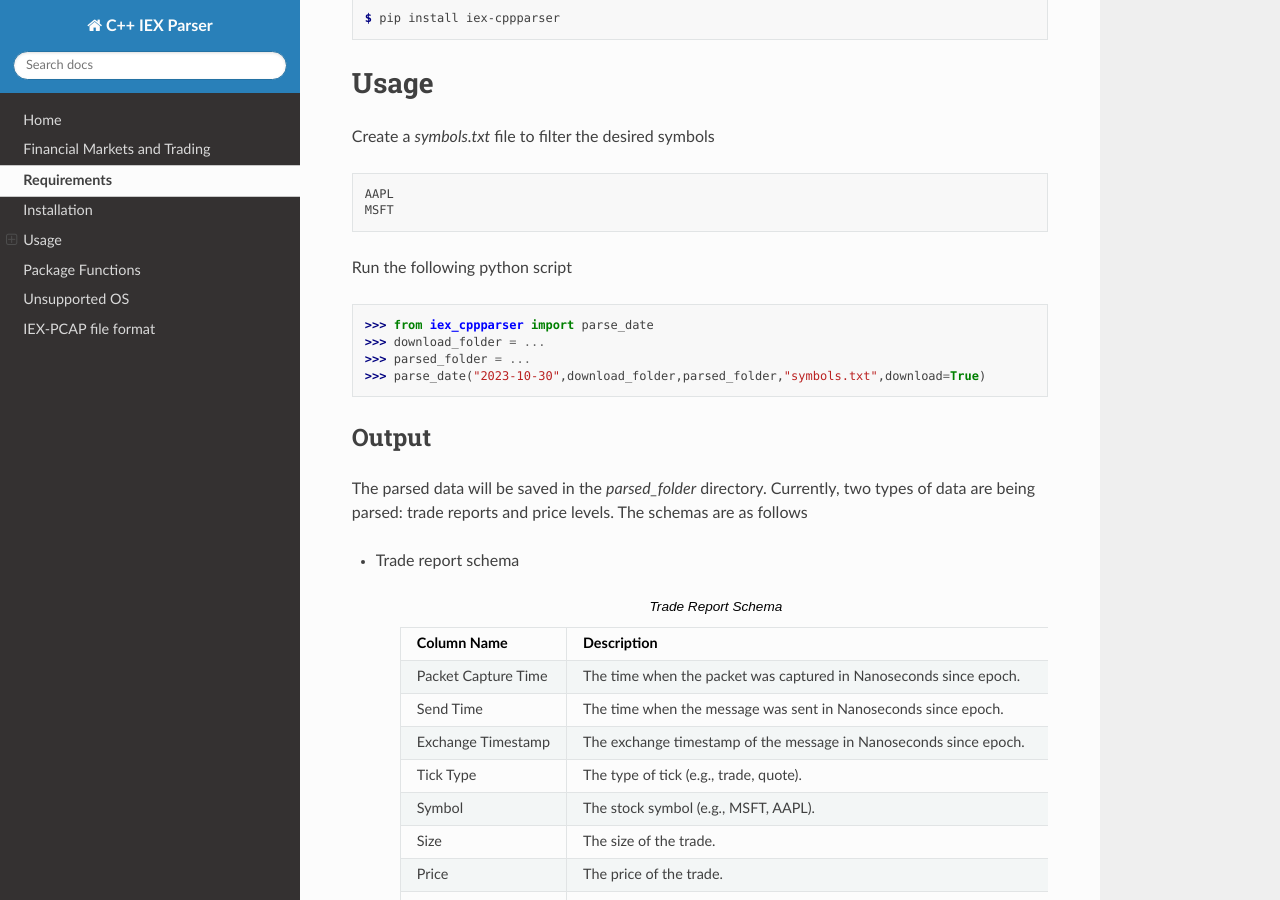
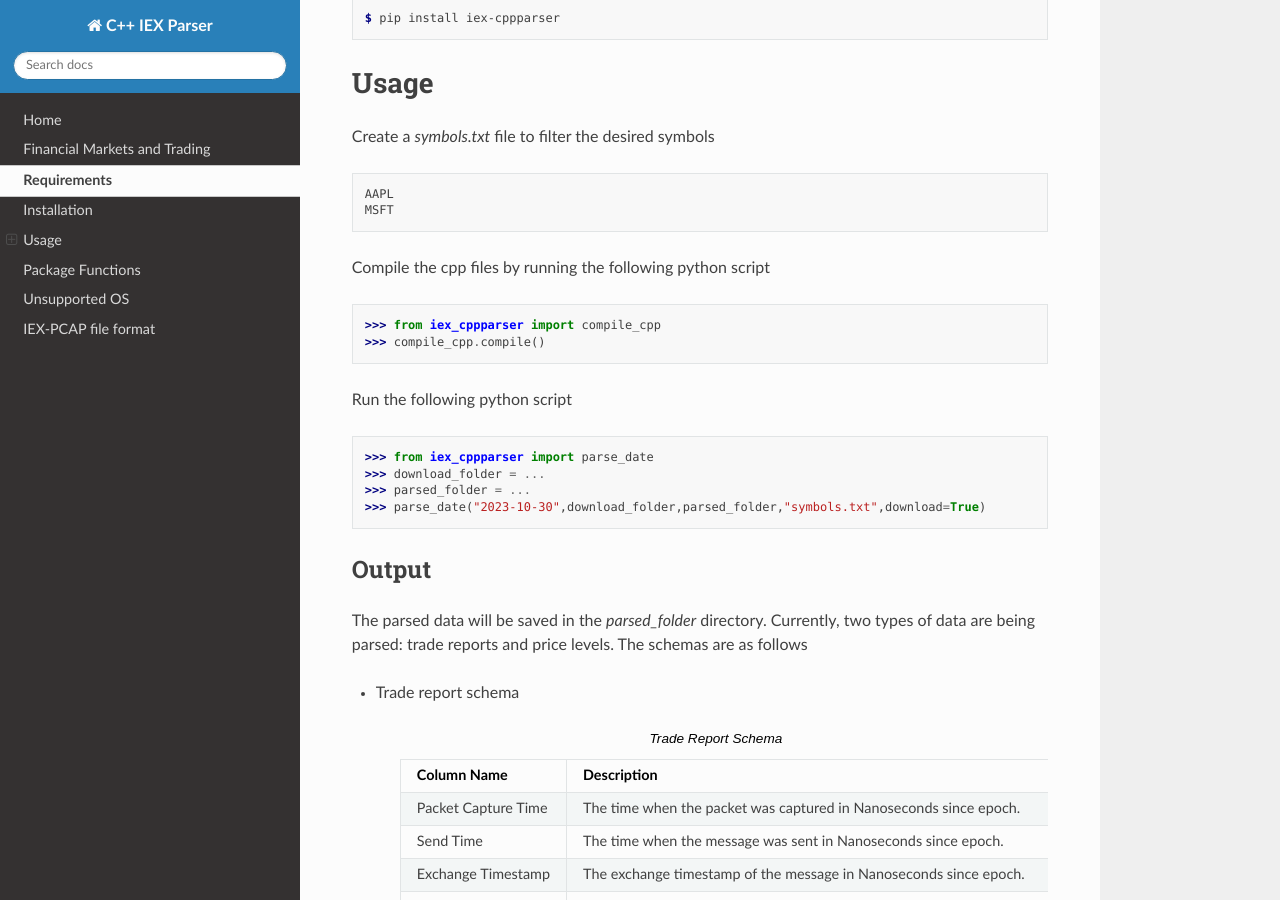
Before and after one commit to Sai271828/iex-parser, a Sphinx documentation site: the page built from docs/usage.rst, in a window 1280 px wide and 900 px high, scrolled down 368 px. Built offline with Sphinx 7.4.7 and the Read the Docs theme 2.0.0, drawn with Linux system fonts in a browser that asks for light colours.

Commit message:
added compile instructions

```diff
--- a/docs/usage.rst
+++ b/docs/usage.rst
@@ -30,6 +30,11 @@ Create a `symbols.txt` file to filter the desired symbols
    AAPL
    MSFT
 
+
+Compile the cpp files by running the following python script
+
+>>> from iex_cppparser import compile_cpp
+>>> compile_cpp.compile()
 
 Run the following python script
 
```
